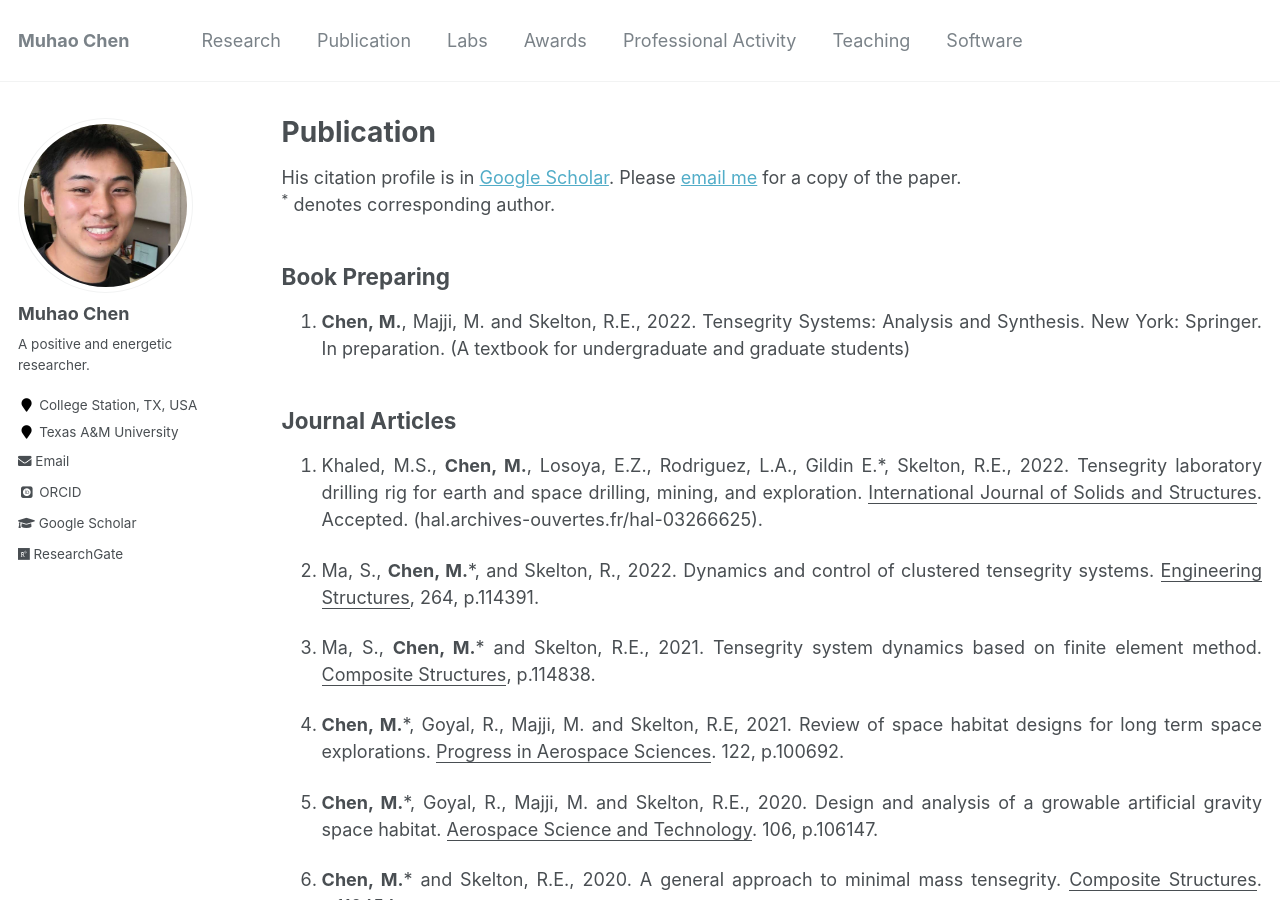
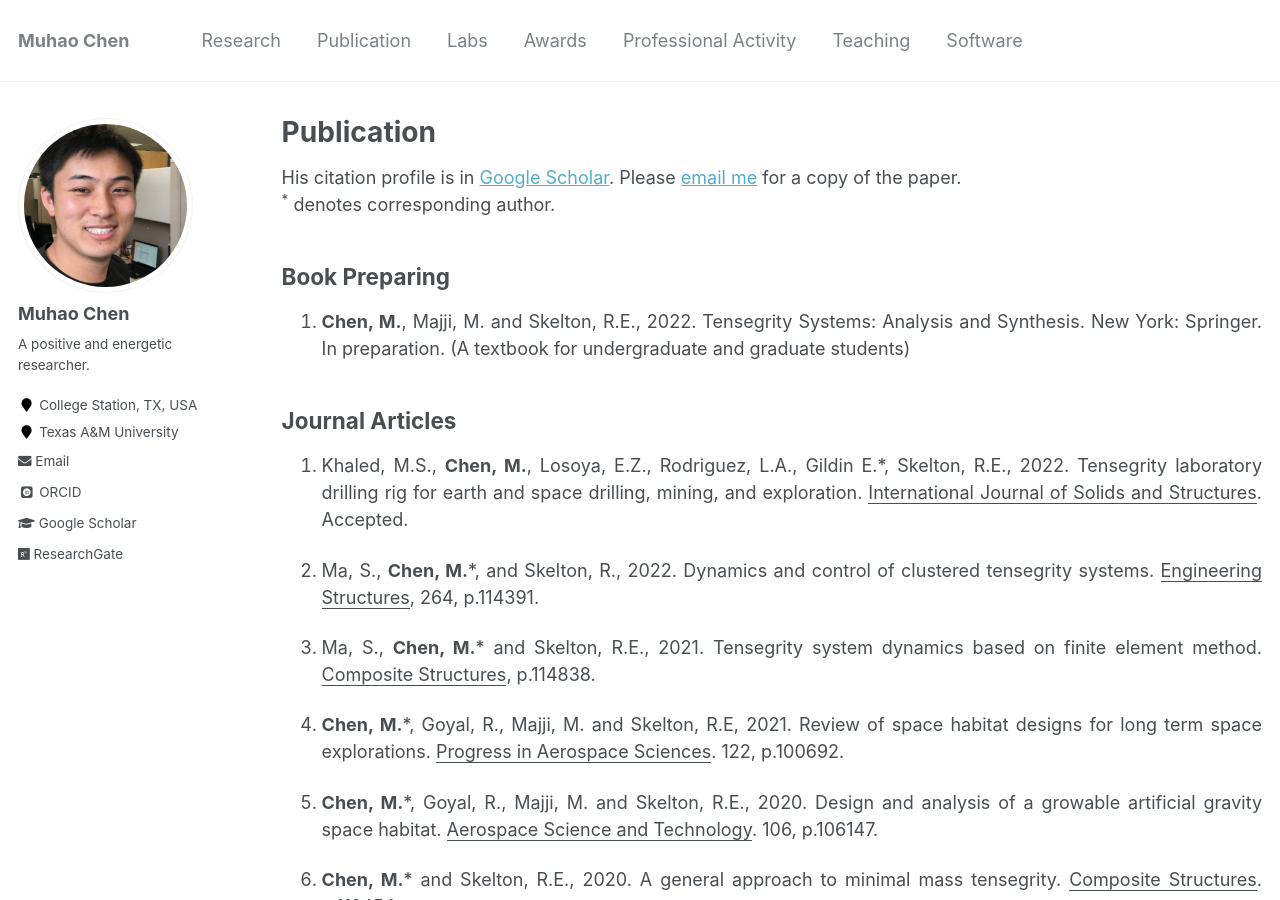
Before and after one commit to Muhao-Chen/muhao-chen.github.io, a Jekyll site: the page built from _pages/publication.md, in a window 1280 px wide and 900 px high. Built offline with Jekyll 4.4.1, drawn with Linux system fonts in a browser that asks for light colours; some web fonts are replaced.

Commit message:
Update publication.md

```diff
--- a/_pages/publication.md
+++ b/_pages/publication.md
@@ -16,7 +16,7 @@ His citation profile is in [Google Scholar](https://scholar.google.com/citations
 1. **Chen, M.**, Majji, M. and Skelton, R.E., 2022. Tensegrity Systems: Analysis and Synthesis. New York: Springer. In preparation. (A textbook for undergraduate and graduate students)
 
 ## Journal Articles
-1. Khaled, M.S., **Chen, M.**, Losoya, E.Z., Rodriguez, L.A., Gildin E.*, Skelton, R.E., 2022. Tensegrity laboratory drilling rig for earth and space drilling, mining, and exploration. <u>International Journal of Solids and Structures</u>. Accepted. (hal.archives-ouvertes.fr/hal-03266625).
+1. Khaled, M.S., **Chen, M.**, Losoya, E.Z., Rodriguez, L.A., Gildin E.*, Skelton, R.E., 2022. Tensegrity laboratory drilling rig for earth and space drilling, mining, and exploration. <u>International Journal of Solids and Structures</u>. Accepted.
 
 1. Ma, S., **Chen, M.***, and Skelton, R., 2022. Dynamics and control of clustered tensegrity systems. <u>Engineering Structures</u>, 264, p.114391.
 
```
